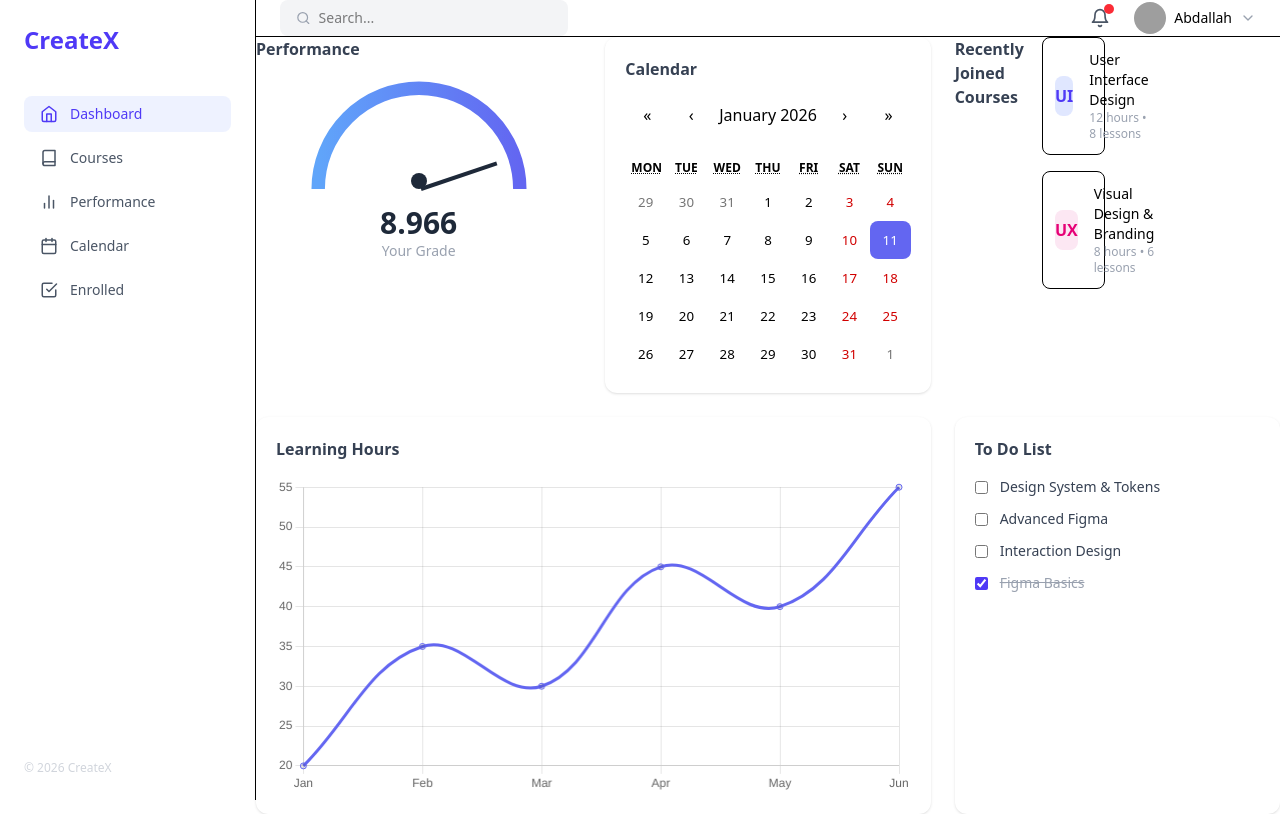
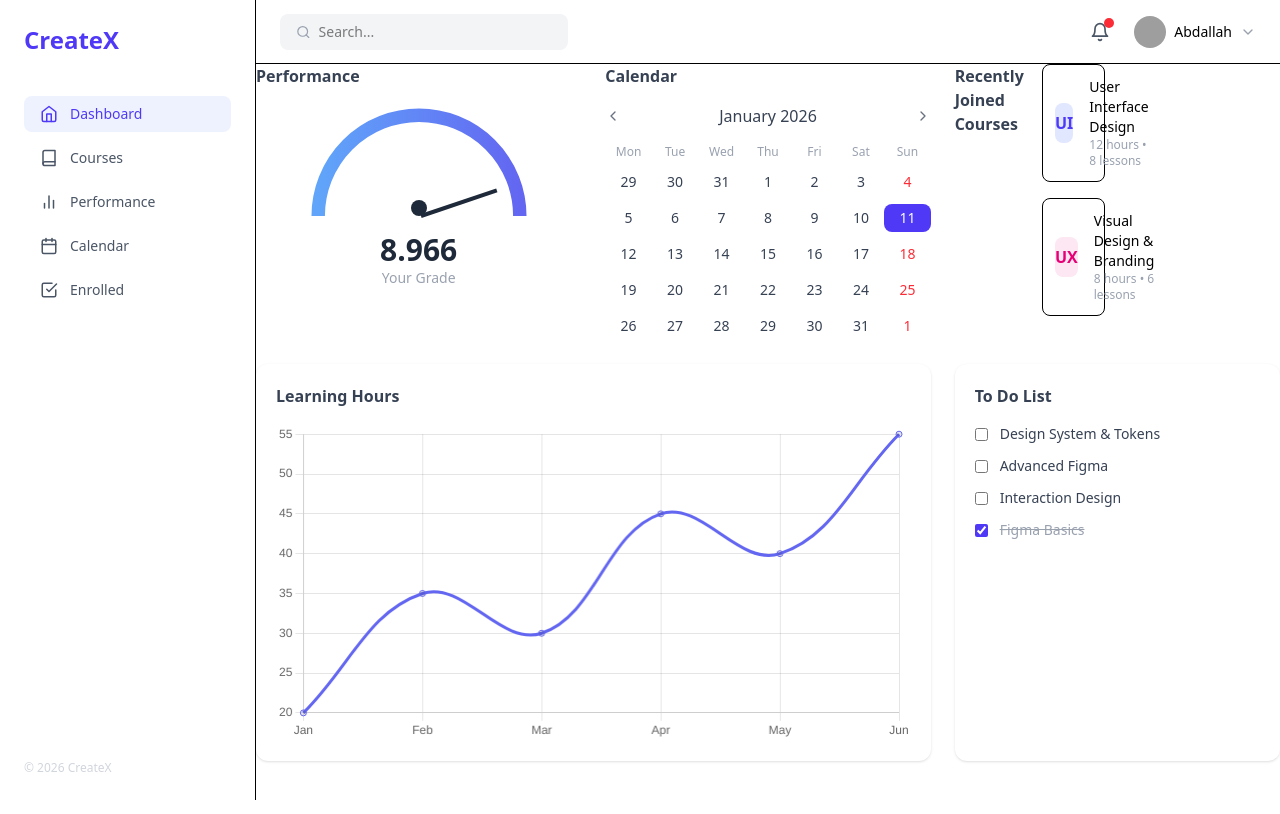
Before and after one commit to Ejaz-Ahmad18/CreateX-DashBoard, a React (Vite) app: page / in a window 1280 px wide. Built offline with nearby package versions, Linux system fonts and the light colour scheme; grey boxes are pictures that could not be loaded.

Commit message:
Whole-Code-Changes-Clender

```diff
--- a/src/Pages/Dashboard/Calendar.jsx
+++ b/src/Pages/Dashboard/Calendar.jsx
@@ -1,23 +1,67 @@
 import { useState } from "react";
-import Calendar from "react-calendar";
-import "react-calendar/dist/Calendar.css";
+import { FiChevronLeft, FiChevronRight } from "react-icons/fi";
 
-const DashboardCalendar = () => {
-  const [date, setDate] = useState(new Date());
+const days = ["Mon", "Tue", "Wed", "Thu", "Fri", "Sat", "Sun"];
+
+const Calendar = () => {
+  const [month, setMonth] = useState("January");
+  const [year] = useState(2026);
+  const [activeDate, setActiveDate] = useState(11);
+
+  const dates = [
+    29, 30, 31, 1, 2, 3, 4,
+    5, 6, 7, 8, 9, 10, 11,
+    12, 13, 14, 15, 16, 17, 18,
+    19, 20, 21, 22, 23, 24, 25,
+    26, 27, 28, 29, 30, 31, 1
+  ];
 
   return (
-    <div className="bg-white rounded-xl p-5 shadow-sm">
-      <h3 className="font-semibold text-gray-700 mb-3">
+    <div>
+      <h3 className="font-semibold text-gray-700 mb-4">
         Calendar
       </h3>
 
-      <Calendar
-        onChange={setDate}
-        value={date}
-        className="rounded-lg border-none"
-      />
+      {/* Header */}
+      <div className="flex items-center justify-between mb-4">
+        <FiChevronLeft className="cursor-pointer text-gray-500" />
+        <p className="font-medium text-gray-700">
+          {month} {year}
+        </p>
+        <FiChevronRight className="cursor-pointer text-gray-500" />
+      </div>
+
+      {/* Days */}
+      <div className="grid grid-cols-7 text-xs text-gray-400 mb-2">
+        {days.map((day) => (
+          <div key={day} className="text-center">
+            {day}
+          </div>
+        ))}
+      </div>
+
+      {/* Dates */}
+      <div className="grid grid-cols-7 gap-y-2 text-sm">
+        {dates.map((date, i) => (
+          <div
+            key={i}
+            onClick={() => setActiveDate(date)}
+            className={`text-center cursor-pointer py-1 rounded-lg
+              ${
+                date === activeDate
+                  ? "bg-indigo-600 text-white"
+                  : i % 7 === 6
+                  ? "text-red-500"
+                  : "text-gray-700"
+              }
+            `}
+          >
+            {date}
+          </div>
+        ))}
+      </div>
     </div>
   );
 };
 
-export default DashboardCalendar;
+export default Calendar;
```
